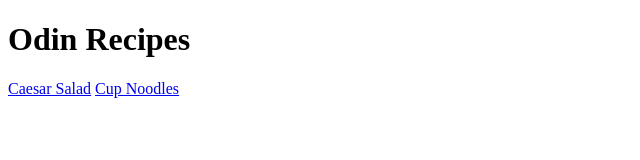
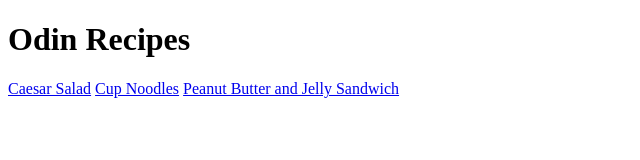
Before and after one commit to aidanwttd/odin-recipes, a plain HTML site: page index.html in a window 1280 px wide. Shown: the whole page, without its empty margins (0-640 px from the left). Drawn offline with Linux system fonts and the light colour scheme.

Commit message:
Add link to third recipe

```diff
--- a/index.html
+++ b/index.html
@@ -8,5 +8,6 @@
         <h1>Odin Recipes</h1>
         <a href="./recipes/caesarsalad.html">Caesar Salad</a>
         <a href="./recipes/cupnoodles.html">Cup Noodles</a>
+        <a href="./recipes/pbj.html">Peanut Butter and Jelly Sandwich</a>
     </body>
 </html>
```
